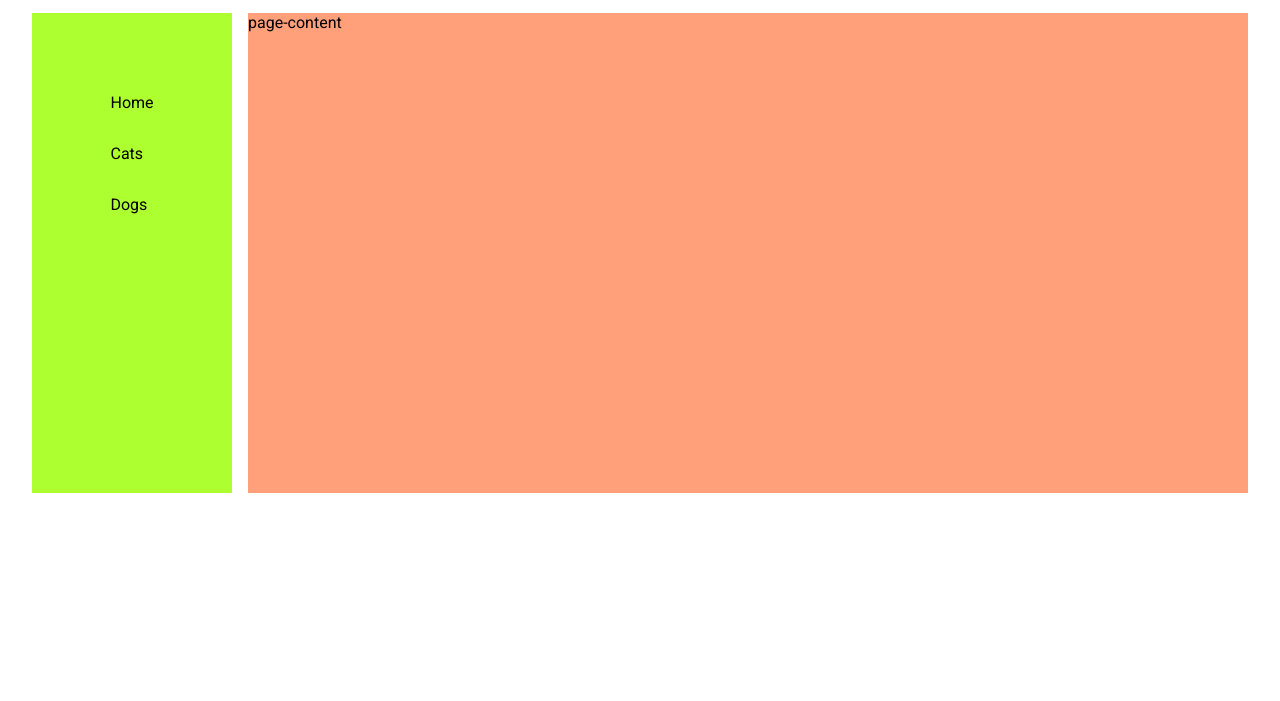
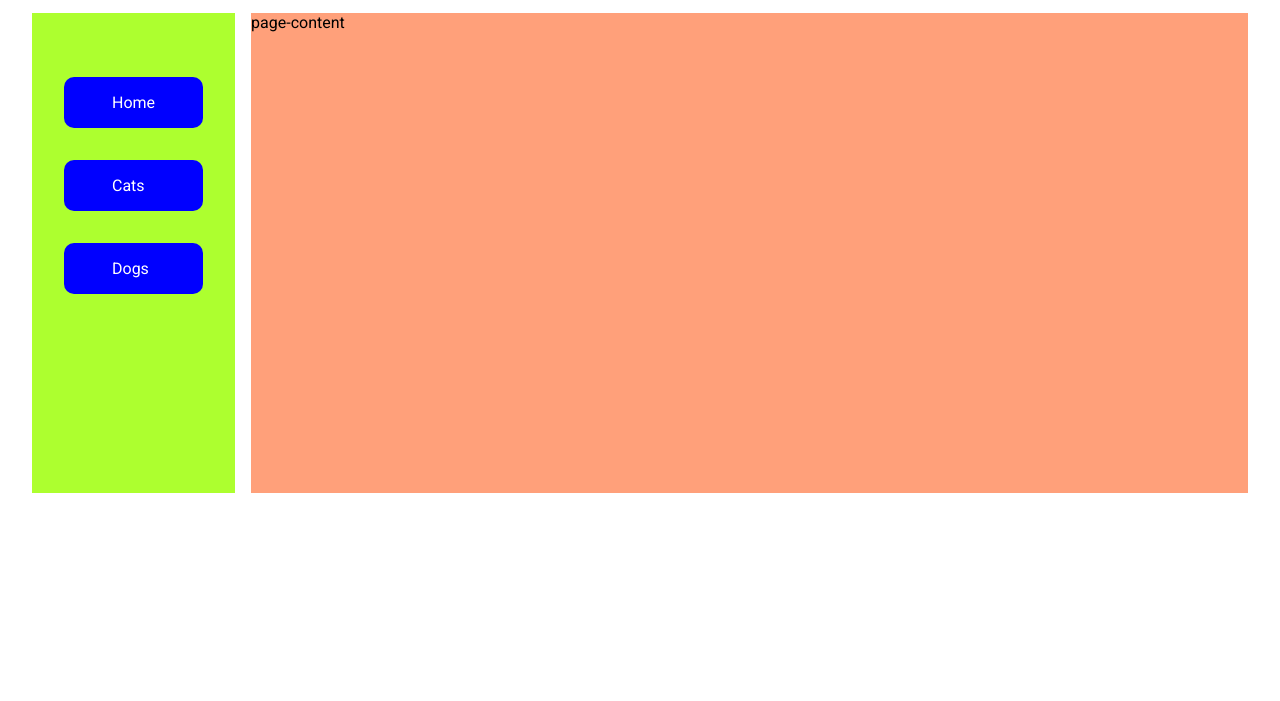
Before and after one commit to CarlUdo/simple-html-css-page, a plain HTML site: page index.html in a window 1280 px wide. Shown: the part 99-800 px from the top of the page. Drawn offline with Linux system fonts and the light colour scheme.

Commit message:
Update li-items

```diff
--- a/styles.css
+++ b/styles.css
@@ -38,7 +38,7 @@ body {
   background-color: greenyellow;
   display: flex;
   justify-content: center;
-  padding-top: 5rem;
+  padding-top: 2rem;
 
 }
 
@@ -47,7 +47,11 @@ body {
 }
 
 .left-nav_list > li {
-  padding-bottom: 2rem;
+  color: white;
+  padding: 1rem 3rem;
+  background-color: blue;
+  border-radius: 10px;
+  margin: 2rem;
 
 }
 
```
